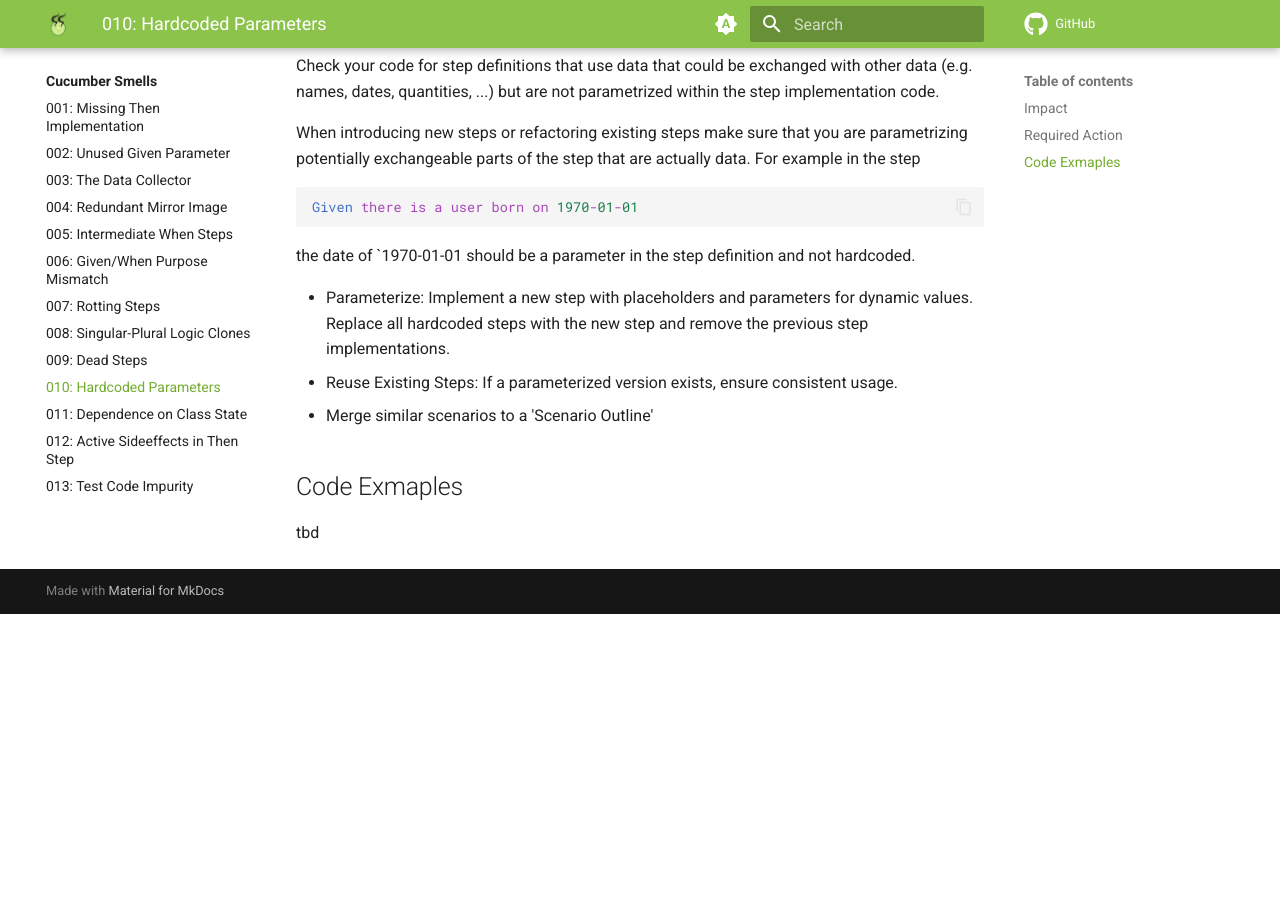
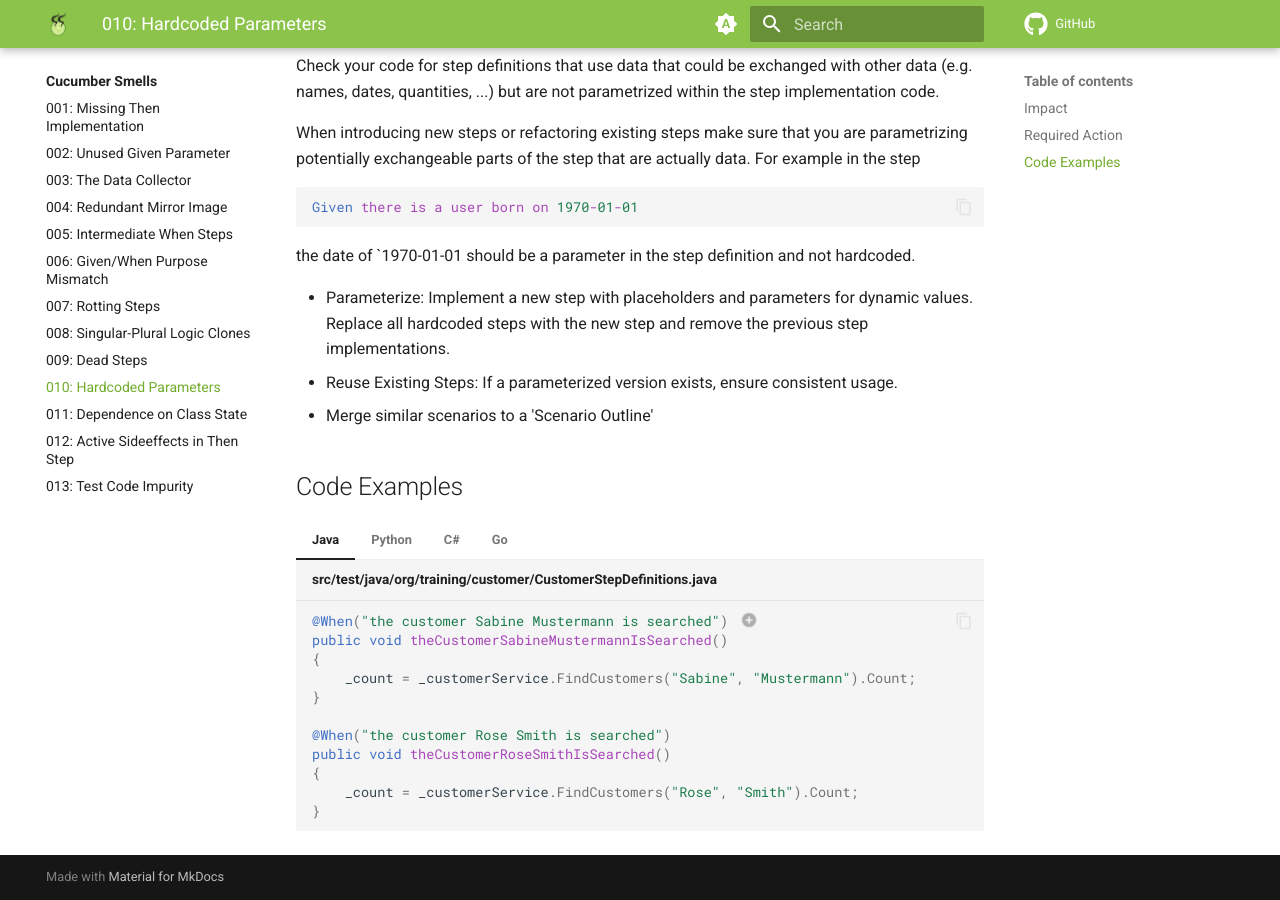
Before and after one commit to Cucumber-Diseases/cucumber-diseases.github.io, an MkDocs documentation site: the page built from docs/smells/010-hardcoded-parameters.md, in a window 1280 px wide and 900 px high, scrolled down 671 px. Built offline with MkDocs 1.6.1 and Material for MkDocs 9.7.7, drawn with Linux system fonts in a browser that asks for light colours; before the commit the page ends 1285 px from its top, so only the background shows below that.

Commit message:
add examples

````diff
--- a/docs/smells/010-hardcoded-parameters.md
+++ b/docs/smells/010-hardcoded-parameters.md
@@ -27,5 +27,50 @@ the date of `1970-01-01 should be a parameter in the step definition and not har
 * Reuse Existing Steps: If a parameterized version exists, ensure consistent usage.
 * Merge similar scenarios to a 'Scenario Outline'
 
-## Code Exmaples
-tbd
+## Code Examples
+=== "Java"
+    ```java title="src/test/java/org/training/customer/CustomerStepDefinitions.java"
+    @When("the customer Sabine Mustermann is searched") // (1)!
+    public void theCustomerSabineMustermannIsSearched()
+    {
+        _count = _customerService.FindCustomers("Sabine", "Mustermann").Count;
+    }
+
+    @When("the customer Rose Smith is searched")
+    public void theCustomerRoseSmithIsSearched()
+    {
+        _count = _customerService.FindCustomers("Rose", "Smith").Count;
+    }
+    ```
+
+    1. The expression of the two steps is completely the same except the fixed values for the name. The name can be extracted to a parameter and the implementation can be merged easily.
+=== "Python"
+    ```python title="features/steps/steps.py"
+
+    ```
+
+    1. The expression of the two steps is completely the same except the fixed values for the name. The name can be extracted to a parameter and the implementation can be merged easily.
+
+=== "C#"
+    ```csharp title="CucumberDiseases.Specs/StepDefinitions/CustomerStepDefinitions.cs"
+    [When("the customer Sabine Mustermann is searched")] // (1)!
+    public void WhenTheCustomerSabineMustermannIsSearched()
+    {
+        _count = _customerService.FindCustomers("Sabine", "Mustermann").Count;
+    }
+
+    [When("the customer Rose Smith is searched")]
+    public void WhenTheCustomerRoseSmithIsSearched()
+    {
+        _count = _customerService.FindCustomers("Rose", "Smith").Count;
+    }
+    ```
+
+    1. The expression of the two steps is completely the same except the fixed values for the name. The name can be extracted to a parameter and the implementation can be merged easily.
+
+=== "Go"
+    ```go title="customer_test.go"
+
+    ```
+
+    1. The expression of the two steps is completely the same except the fixed values for the name. The name can be extracted to a parameter and the implementation can be merged easily.
````
